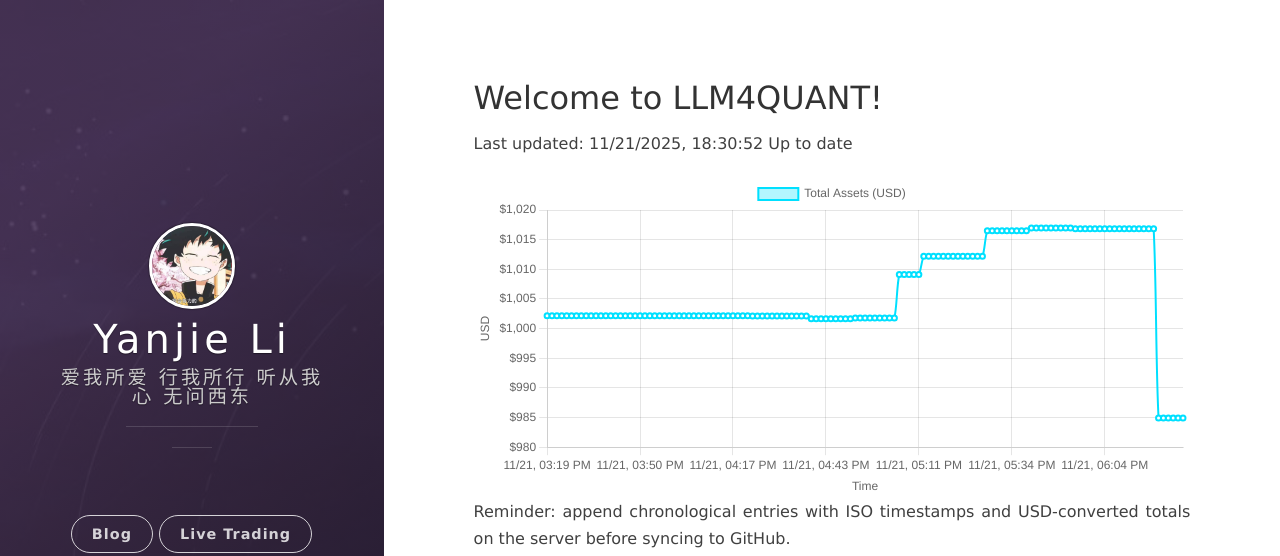
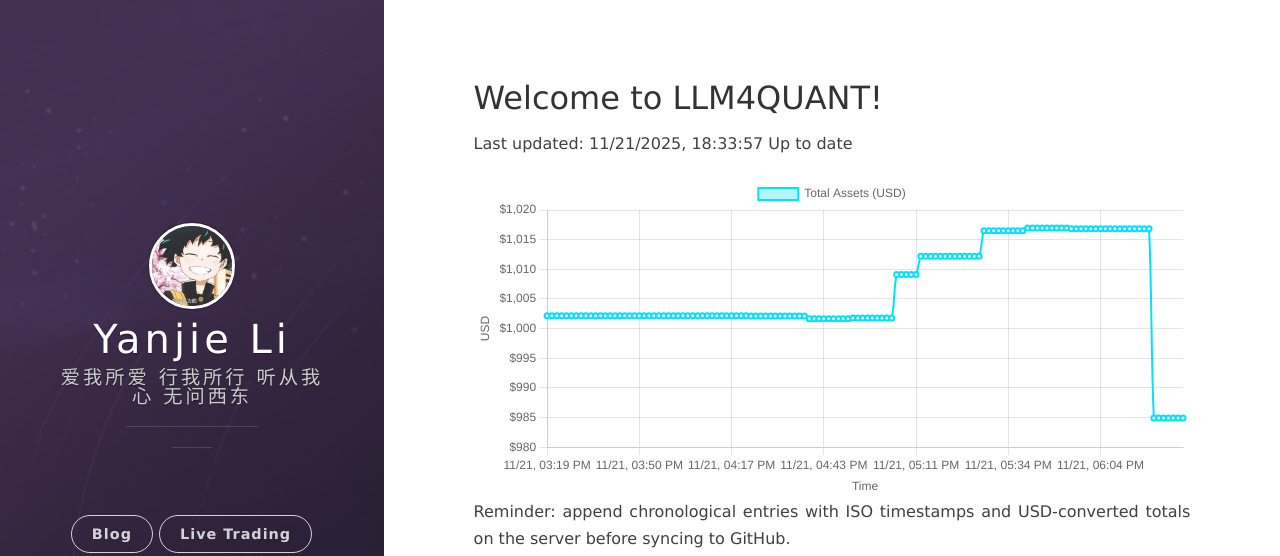
Before and after one commit to leeyegy/leeyegy.github.io, a Jekyll site: the page built from live-trading.html, in a window 1280 px wide. Shown: the top 556 px of the page. Built offline with Jekyll 4.4.1, drawn with Linux system fonts in a browser that asks for light colours; nearby versions of some CDN libraries.

Commit message:
AccountMonitor: update balance history 2025-11-22T02:33:57+08:00

```diff
--- a/assets/data/binance/balance-history.json
+++ b/assets/data/binance/balance-history.json
@@ -1,5 +1,5 @@
 {
-  "generatedAt": "2025-11-22T02:30:52+08:00",
+  "generatedAt": "2025-11-22T02:33:57+08:00",
   "asset": "total_usd_value",
   "history": [
     {
@@ -525,6 +525,10 @@
     {
       "timestamp": "2025-11-22T02:30:52+08:00",
       "totalUsd": 984.91919649
+    },
+    {
+      "timestamp": "2025-11-22T02:33:57+08:00",
+      "totalUsd": 984.91919649
     }
   ]
 }
```
